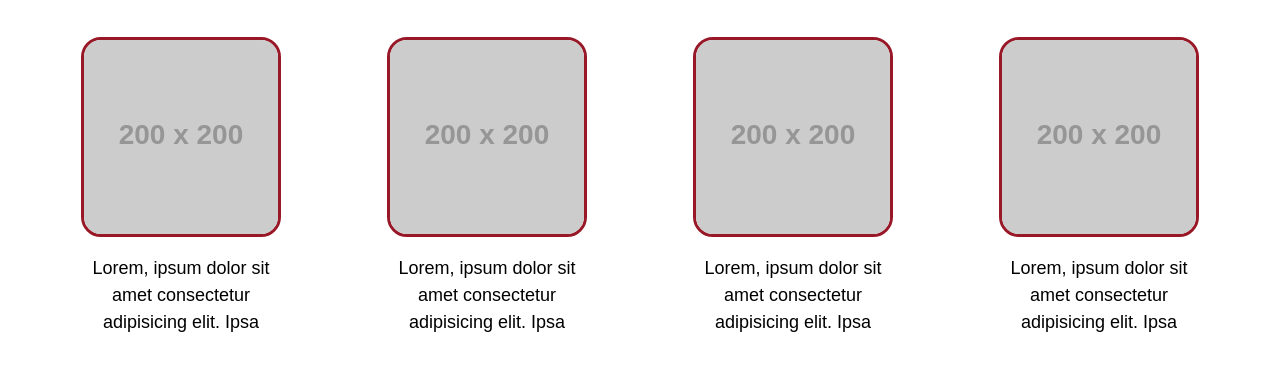
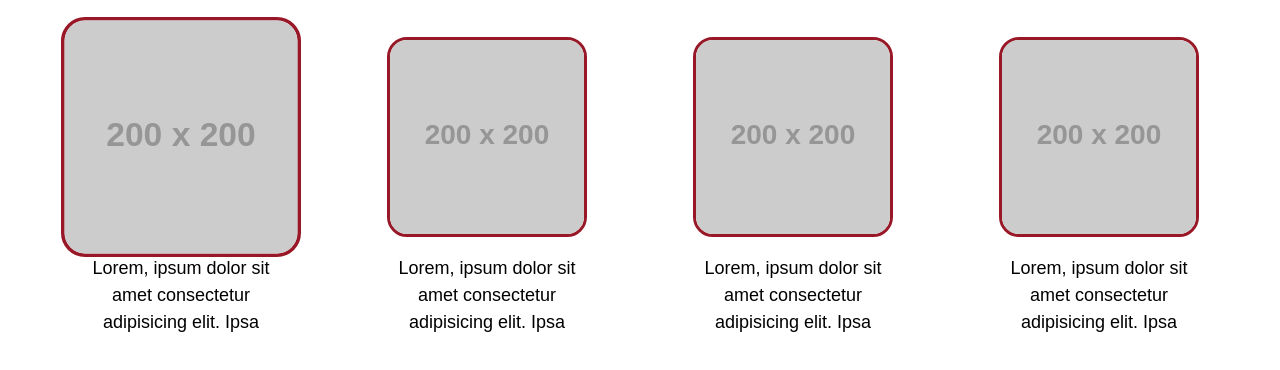
Before and after one commit to VipersEye/odin-landing-page, a plain HTML site: page index.html in a window 1280 px wide. In both pictures the pointer is over the element 181 px from the left and 869 px from the top of the page. Shown: the part 733-1103 px from the top of the page. Drawn offline with Linux system fonts and the light colour scheme; placeholder pictures from the web are drawn by us; a web font is replaced by a local one.

Commit message:
Add scale effect to card images in section info

```diff
--- a/style.css
+++ b/style.css
@@ -178,6 +178,12 @@ h1, h2, h3, h4, h5, h6 {
     border: 3px solid #981827;
 
     overflow: hidden;
+
+    transition: transform .2s linear;
+}
+
+.info__img:hover {
+    transform: scale(1.2);
 }
 
 .info__img img {
```
